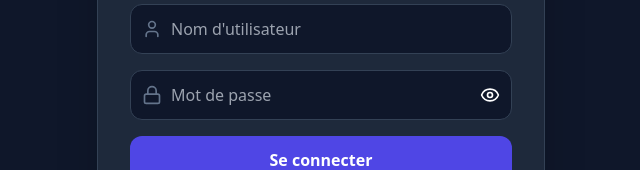
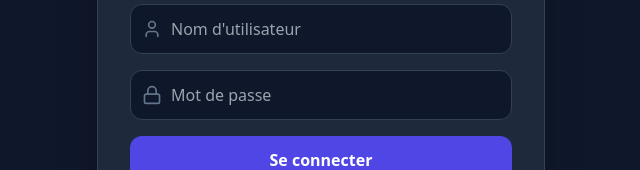
Before and after one commit to taguianas/encryption-app, a React (Create React App) app in the folder client/: page / in a window 1280 px wide. Shown: the part 376-546 px from the top of the page, without its empty margins (319-959 px from the left). Built offline with nearby package versions, Linux system fonts and the light colour scheme.

Commit message:
Final Appp

```diff
--- a/client/src/App.jsx
+++ b/client/src/App.jsx
@@ -2,16 +2,14 @@ import React, { useState, useEffect, useCallback } from 'react';
 import { Lock, Unlock, Shield, Key, RefreshCw, ArrowRight, Copy, CheckCircle, Server, Download, History, LogOut, User, FileSignature, ShieldAlert, Eye, EyeOff, Trash2 } from 'lucide-react';
 
 const API_BASE_URL = process.env.NODE_ENV === 'production'
-    ? 'https://encryption-app-1.onrender.com'
+    ? 'https://encryption-app-xfd4.onrender.com'
     : 'http://localhost:5000';
 
 function Auth({ onLogin }) {
   const [isLogin, setIsLogin] = useState(true);
   const [username, setUsername] = useState('');
   const [password, setPassword] = useState('');
-
   const [showPassword, setShowPassword] = useState(false);
-
   const [error, setError] = useState('');
   const [loading, setLoading] = useState(false);
 
@@ -19,21 +17,11 @@ function Auth({ onLogin }) {
     e.preventDefault(); setError(''); setLoading(true);
     const endpoint = isLogin ? '/api/login' : '/api/register';
     try {
-      if (isLogin) {
-        const response = await fetch(`${API_BASE_URL}/api/login`, { method: 'POST', headers: { 'Content-Type': 'application/json' }, body: JSON.stringify({ username, password }) });
-        const data = await response.json();
-        if (!response.ok) throw new Error(data.error);
-        onLogin(data.token, data.username);
-      } else {
-        const regResponse = await fetch(`${API_BASE_URL}/api/register`, { method: 'POST', headers: { 'Content-Type': 'application/json' }, body: JSON.stringify({ username, password }) });
-        const regData = await regResponse.json();
-        if (!regResponse.ok) throw new Error(regData.error);
-
-        const loginResponse = await fetch(`${API_BASE_URL}/api/login`, { method: 'POST', headers: { 'Content-Type': 'application/json' }, body: JSON.stringify({ username, password }) });
-        const loginData = await loginResponse.json();
-        if (!loginResponse.ok) throw new Error("Erreur auto-login");
-        onLogin(loginData.token, loginData.username);
-      }
+      const response = await fetch(`${API_BASE_URL}${endpoint}`, { method: 'POST', headers: { 'Content-Type': 'application/json' }, body: JSON.stringify({ username, password }) });
+      const data = await response.json();
+      if (!response.ok) throw new Error(data.error);
+      if (isLogin) onLogin(data.token, data.username);
+      else { setIsLogin(true); setError(''); setUsername(''); setPassword(''); alert("Inscription réussie !"); }
     } catch (err) { setError(err.message); } finally { setLoading(false); }
   };
 
@@ -52,29 +40,11 @@ function Auth({ onLogin }) {
             <User className="w-5 h-5 text-slate-500 absolute left-3 top-1/2 transform -translate-y-1/2 pointer-events-none" />
             <input type="text" value={username} onChange={(e) => setUsername(e.target.value)} className="w-full bg-slate-900 border border-slate-700 rounded-xl py-3 pl-10 pr-4 text-white focus:border-indigo-500 outline-none" placeholder="Nom d'utilisateur" required />
           </div>
+          <div className="relative">
 
-          <div className="relative">
             <Lock className="w-5 h-5 text-slate-500 absolute left-3 top-1/2 transform -translate-y-1/2 pointer-events-none" />
-
-            <input
-                type={showPassword ? "text" : "password"}
-                value={password}
-                onChange={(e) => setPassword(e.target.value)}
-                className="w-full bg-slate-900 border border-slate-700 rounded-xl py-3 pl-10 pr-12 text-white focus:border-indigo-500 outline-none"
-                placeholder="Mot de passe"
-                required
-            />
-
-            <button
-                type="button"
-                onClick={() => setShowPassword(!showPassword)}
-                className="absolute right-3 top-1/2 transform -translate-y-1/2 text-white hover:text-indigo-400 transition-colors"
-                title={showPassword ? "Masquer" : "Afficher"}
-            >
-                {showPassword ? <EyeOff className="w-5 h-5"/> : <Eye className="w-5 h-5"/>}
-            </button>
+            <input type="password" value={password} onChange={(e) => setPassword(e.target.value)} className="w-full bg-slate-900 border border-slate-700 rounded-xl py-3 pl-10 pr-4 text-white focus:border-indigo-500 outline-none" placeholder="Mot de passe" required />
           </div>
-
           {error && <div className="p-3 bg-red-500/10 text-red-400 text-sm rounded-lg text-center">{error}</div>}
           <button disabled={loading} className="w-full bg-indigo-600 hover:bg-indigo-500 text-white font-bold py-3 rounded-xl transition-all disabled:opacity-50">
             {loading ? "..." : (isLogin ? "Se connecter" : "Créer le compte")}
@@ -156,8 +126,6 @@ export default function EncryptionApp() {
     } catch (e) { setError("Erreur clés."); } finally { setLoading(false); }
   };
 
-  const copyToClipboard = (text) => { if (text) { navigator.clipboard.writeText(text); setCopied(true); setTimeout(() => setCopied(false), 2000); } };
-
   const downloadKeys = () => {
       if (!rsaKeys.publicKey || !rsaKeys.privateKey) return;
       const downloadFile = (filename, content) => {
@@ -172,6 +140,8 @@ export default function EncryptionApp() {
       downloadFile('public_key.pem', rsaKeys.publicKey);
       setTimeout(() => downloadFile('private_key.pem', rsaKeys.privateKey), 500);
   };
+
+  const copyToClipboard = (text) => { if (text) { navigator.clipboard.writeText(text); setCopied(true); setTimeout(() => setCopied(false), 2000); } };
 
   return (
     <div className="min-h-screen bg-slate-900 text-slate-200 font-sans relative">
@@ -216,7 +186,7 @@ export default function EncryptionApp() {
                                         <Download className="w-4 h-4" />
                                     </button>
                                 )}
-                                <button onClick={generateKeys} className="text-indigo-400 hover:text-indigo-300 bg-indigo-500/10 p-1.5 rounded"><RefreshCw className="w-4 h-4" /></button>
+                                <button onClick={generateKeys} className="text-indigo-400 hover:text-indigo-300 bg-indigo-500/10 p-1.5 rounded transition-colors"><RefreshCw className="w-4 h-4" /></button>
                             </div>
                         )}
                     </div>
```
Also changed, not shown: 1 other file (tests, documents, lock files or other folders).
